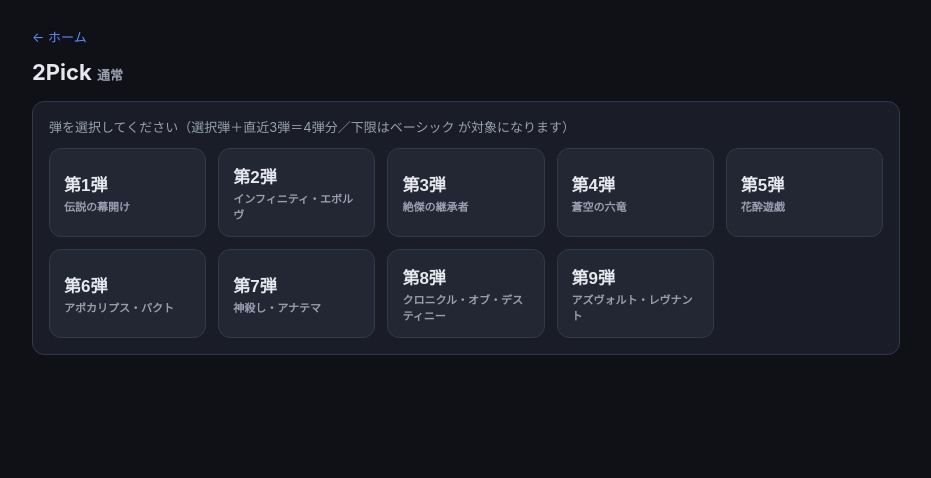
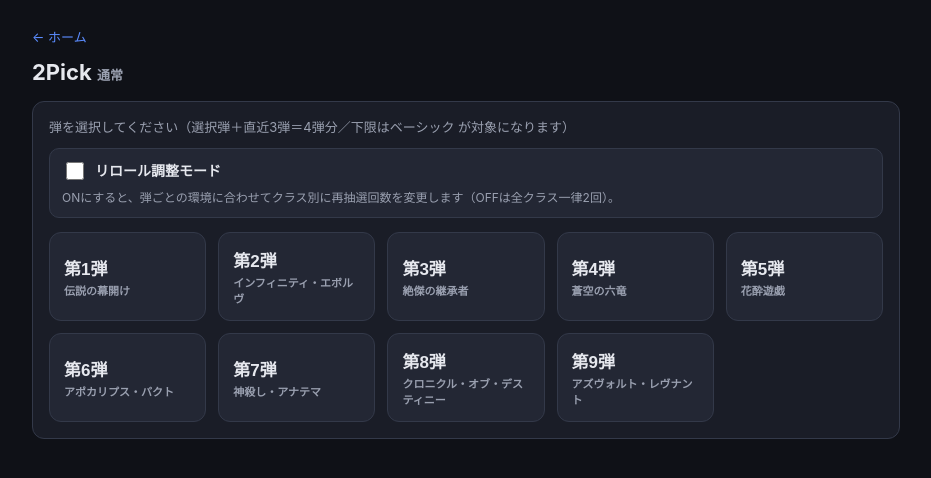
Before and after one commit to mudosai1002-pixel/2pick-image, a plain HTML site: page standard/index.html in a window 1280 px wide. Shown: the whole page, without its empty margins (174-1105 px from the left). Drawn offline with Linux system fonts and the light colour scheme.

Commit message:
リロール調整モードを追加（弾×クラス別に再抽選回数を変更、ON/OFF切替）
- 弾選択画面にトグル追加、localStorageで選択を保持
- ONで弾ごとの環境に応じたクラス別リロール回数、OFFで一律2回
- クラス選択時に各クラスの再抽選回数を表示

Co-Authored-By: Claude Opus 4.8 <noreply@anthropic.com>

```diff
--- a/standard/index.html
+++ b/standard/index.html
@@ -87,6 +87,11 @@
   .empty { color:var(--muted); font-size:13px; }
   .done-banner { background:linear-gradient(90deg,var(--accent),var(--accent2)); padding:14px; border-radius:10px; font-weight:700; text-align:center; margin-bottom:16px; }
   .err { color:#ff6b6b; font-size:13px; margin-top:10px; }
+  .reroll-mode { background:var(--panel2); border:1px solid var(--border); border-radius:10px; padding:10px 12px; margin:10px 0 14px; }
+  .reroll-mode .switch { display:flex; align-items:center; gap:8px; cursor:pointer; font-weight:700; font-size:14px; }
+  .reroll-mode .switch input { width:18px; height:18px; accent-color:var(--accent); cursor:pointer; }
+  .reroll-mode-desc { color:var(--muted); font-size:12px; margin-top:6px; line-height:1.5; }
+  .reroll-adj-note { color:var(--accent); font-size:12px; font-weight:700; margin-top:4px; }
   .hidden { display:none; }
 </style>
 </head>
@@ -99,6 +104,13 @@
   <!-- 弾選択 -->
   <div class="panel" id="expSelect">
     <label>弾を選択してください（選択弾＋直近3弾＝4弾分／下限はベーシック が対象になります）</label>
+    <div class="reroll-mode">
+      <label class="switch">
+        <input type="checkbox" id="rerollAdjustToggle">
+        <span>リロール調整モード</span>
+      </label>
+      <div class="reroll-mode-desc">ONにすると、弾ごとの環境に合わせてクラス別に再抽選回数を変更します（OFFは全クラス一律2回）。</div>
+    </div>
     <div class="grid" id="expGrid"></div>
     <div class="err hidden" id="expErr"></div>
   </div>
@@ -137,10 +149,27 @@
   const TOTAL_ROUNDS = 19;
   const MAX_COPIES = 3;
   const PACK_NAMES = { 0:'ベーシック', 1:'伝説の幕開け', 2:'インフィニティ・エボルヴ', 3:'絶傑の継承者', 4:'蒼空の六竜', 5:'花酔遊戯', 6:'アポカリプス・パクト', 7:'神殺し・アナテマ', 8:'クロニクル・オブ・デスティニー', 9:'アズヴォルト・レヴナント' };
+  const DEFAULT_REROLLS = 2;
+  // リロール調整モードON時の、弾×クラス別リロール回数（未記載は DEFAULT_REROLLS=2）
+  const REROLL_ADJUST = {
+    2: { 'エルフ':5, 'ビショップ':5 },
+    3: { 'ウィッチ':6, 'ビショップ':4, 'エルフ':4 },
+    4: { 'エルフ':3, 'ウィッチ':5, 'ビショップ':3, 'ロイヤル':3 },
+    5: { 'エルフ':5, 'ロイヤル':5, 'ウィッチ':5, 'ナイトメア':3, 'ビショップ':7, 'ネメシス':5 },
+    6: { 'ウィッチ':5, 'ビショップ':4, 'エルフ':3, 'ロイヤル':3 },
+    7: { 'エルフ':6, 'ウィッチ':5, 'ナイトメア':1, 'ビショップ':8 },
+    8: { 'ウィッチ':7, 'ビショップ':7, 'エルフ':7, 'ドラゴン':5, 'ロイヤル':1 },
+    9: { 'ロイヤル':1, 'ナイトメア':1 }
+  };
+  function rerollsFor(cls, N){
+    if(!rerollAdjustMode) return DEFAULT_REROLLS;
+    const m=REROLL_ADJUST[N]; return (m && typeof m[cls]==='number') ? m[cls] : DEFAULT_REROLLS;
+  }
   // 順目ごとのレアリティ（1..19）
   const RARITY_BY_ORDER = ['ブロンズ','シルバー','ブロンズ','シルバー','ブロンズ','ゴールド','ブロンズ','シルバー','ブロンズ','シルバー','ブロンズ','シルバー','ブロンズ','ゴールド','ブロンズ','シルバー','ブロンズ','シルバー','レジェンド'];
 
   let CARDS = {};            // pool.js の CARD_POOL
+  let rerollAdjustMode = false; // リロール調整モード（弾×クラス別の回数を使う）
   let selectedExp = null, selectedClass = null;
   let pool = [];             // 選択クラス＋ニュートラル・窓内（{n,r,cost,type,img,pack}）
   let cardInfo = {};         // 名前 → カード情報
@@ -220,7 +249,9 @@
       const offer=makeOffer(cls,selectedExp); offers[cls]=offer;
       // 入場表示用に一時cardInfo
       const btn=document.createElement('button'); btn.className='pick-item';
-      btn.innerHTML='<div class="big">'+esc(cls)+'</div><div class="meta">クラス '+n+'枚 ＋ ニュートラル</div>'+
+      const rr=rerollsFor(cls, selectedExp);
+      const rrNote=rerollAdjustMode ? '<div class="reroll-adj-note">再抽選 '+rr+' 回'+(rr!==DEFAULT_REROLLS?'（調整）':'')+'</div>' : '';
+      btn.innerHTML='<div class="big">'+esc(cls)+'</div><div class="meta">クラス '+n+'枚 ＋ ニュートラル</div>'+rrNote+
         '<div class="entry"><div style="flex:1"><span class="entry-label">入場カード</span></div></div>'+
         '<div class="entry">'+offer.map(c=>
           '<div class="entry-card">'+(c.img?'<img src="'+esc(c.img)+'" alt="'+esc(c.n)+'" loading="lazy">':'')+
@@ -239,7 +270,7 @@
     neutralNames=new Set(classCards(NEUTRAL).map(c=>c.n));
     // 入場カードもcardInfoに（クラス限定なのでpoolに含まれるはずだが保険）
     startingCards.forEach(c=>{ if(!cardInfo[c.n]) cardInfo[c.n]=c; });
-    deck={}; round=0; rerollsLeft=2;
+    deck={}; round=0; rerollsLeft=rerollsFor(cls, selectedExp);
     startingCards.forEach(c=>{ deck[c.n]=(deck[c.n]||0)+1; });
     $('gClass').textContent=cls;
     $('gExp').textContent='第'+selectedExp+'弾';
@@ -366,6 +397,16 @@
   if(typeof window.CARD_POOL==='object' && window.CARD_POOL){ CARDS=window.CARD_POOL; buildExpSelect(); }
   else { $('expErr').textContent='pool.js が読み込めませんでした。index.html と同じフォルダに pool.js があるか確認してください。'; $('expErr').classList.remove('hidden'); }
 
+  // リロール調整モードのトグル（前回の選択を復元）
+  try { rerollAdjustMode = localStorage.getItem('rerollAdjustMode')==='1'; } catch(e){}
+  $('rerollAdjustToggle').checked = rerollAdjustMode;
+  $('rerollAdjustToggle').addEventListener('change', (e)=>{
+    rerollAdjustMode = e.target.checked;
+    try { localStorage.setItem('rerollAdjustMode', rerollAdjustMode?'1':'0'); } catch(e2){}
+    // クラス選択中なら表示を更新
+    if(!$('classSelect').classList.contains('hidden')) buildClassSelect();
+  });
+
   $('backToExp').addEventListener('click',backToExp);
   $('restartBtn').addEventListener('click',backToExp);
   $('rerollBtn').addEventListener('click',rerollRound);
```
